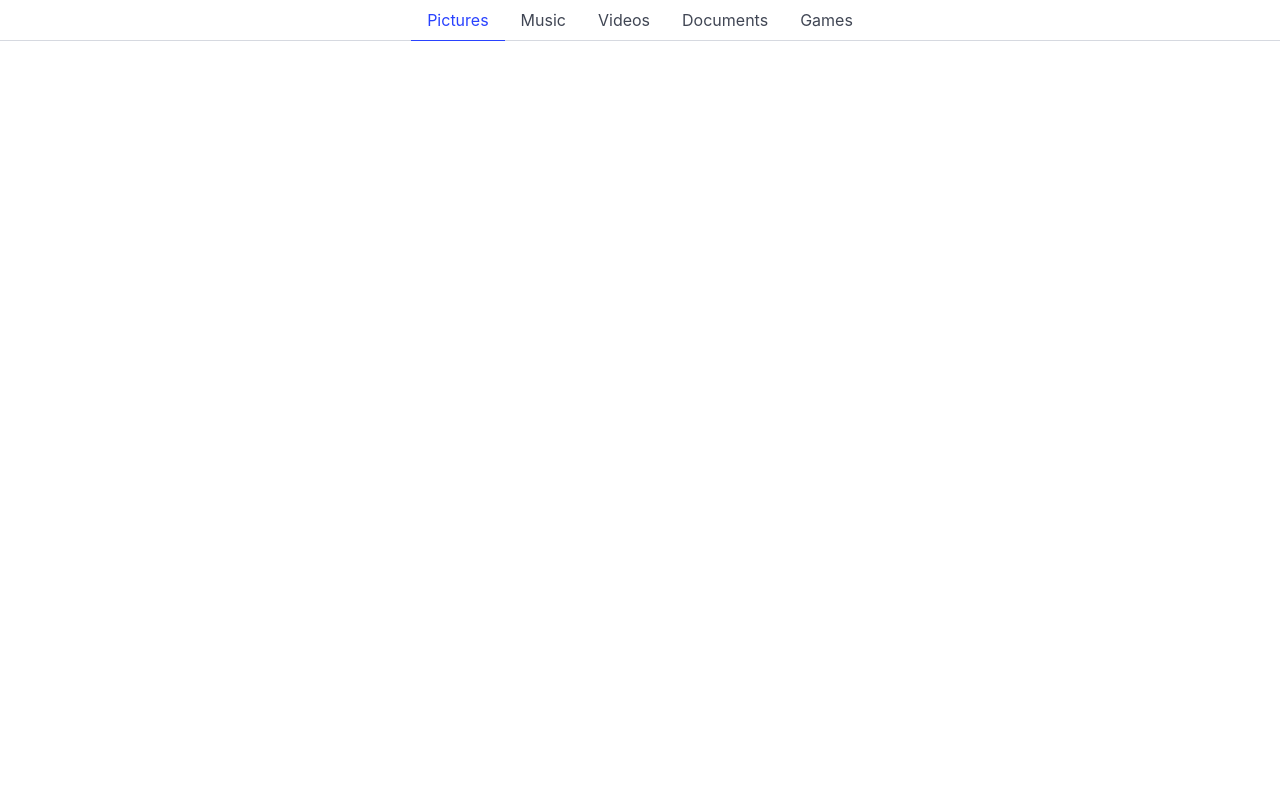
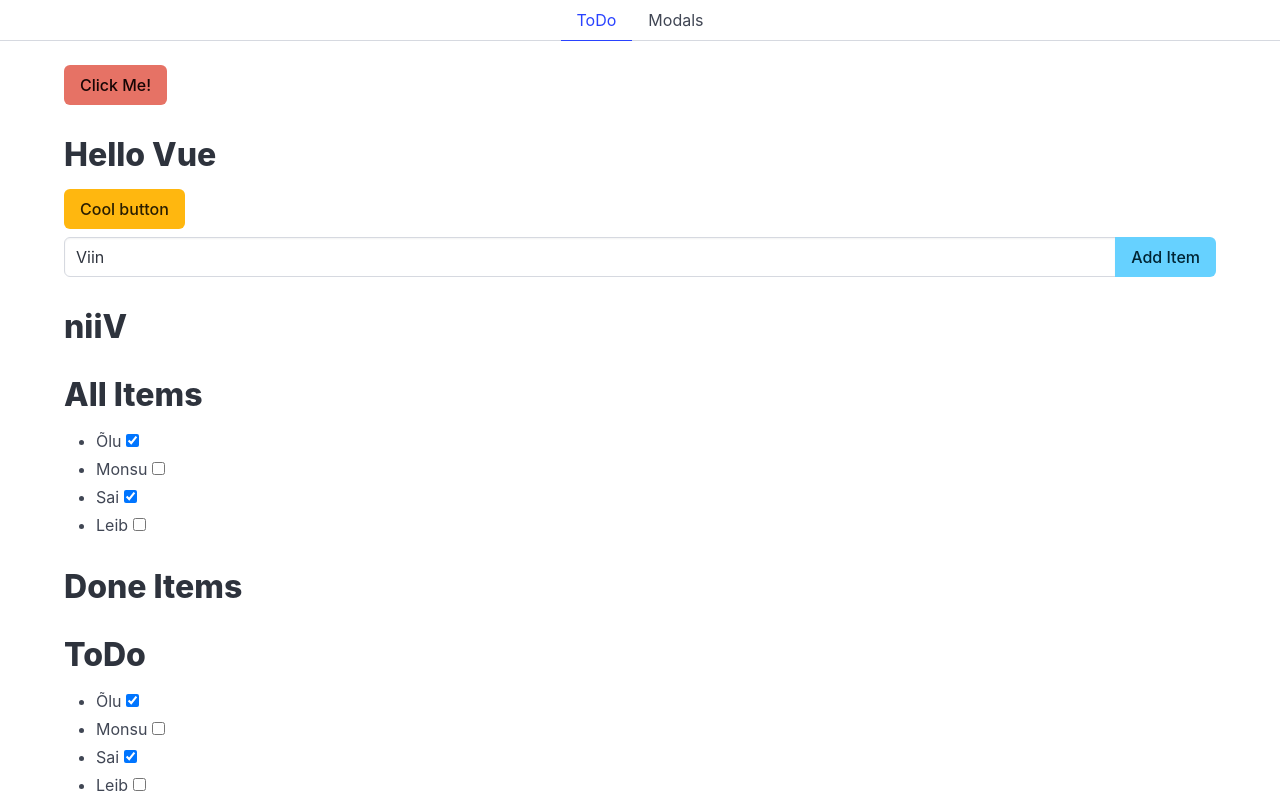
Before and after one commit to KeiraK2/learnjs, a Vue app: page / in a window 1280 px wide. Built offline with nearby package versions, Linux system fonts and the light colour scheme.

Commit message:
Add component is example

```diff
--- a/src/App.vue
+++ b/src/App.vue
@@ -1,14 +1,15 @@
 <script setup>
 import { ref } from 'vue';
 import Tab from './components/Tab.vue';
+
+import ToDo from './pages/ToDo.vue';
+import Modals from './pages/Modals.vue';
+
 let activeTab = ref(0);
-let titles = ref(['Pictures', 'Music', 'Videos' , 'Documents', 'Games']);
+let titles = ref(['ToDo', 'Modals']);
 let contents = ref([
-    'Some awesome Pictures',
-    'Some awesome Music',
-    'Some awesome Videos',
-    'Some awesome Documents',
-    'Some awesome Games',
+    ToDo,
+    Modals,
 ]);
 
 function setTab(index){
@@ -18,7 +19,5 @@ function setTab(index){
 
 <template>
     <tab :active="activeTab" :titles="titles" @change="setTab"></tab>
-    <div class="container content">
-        <h1>{{ contents[activateTab] }}</h1>
-    </div>
+    <component :is="contents[activeTab]"></component>
 </template>
--- a/src/components/Tab.vue
+++ b/src/components/Tab.vue
@@ -6,7 +6,7 @@ defineProps(['active', 'titles']);
         <ul>
             <li v-for="(title, index) in titles"
                 :class="{'is-active': index === active}"
-                @click="$emit('change', index)">
+                @click="$emit('change',)">
 
                 <a>{{ title }}</a>
 
--- a/src/pages/todo.vue
+++ b/src/pages/todo.vue
@@ -1,6 +1,6 @@
 <script setup>
 import { computed, ref } from 'vue';
-import ItemList from './components/ItemList.vue';
+import ItemList from '../components/ItemList.vue';
 
 let message = ref('Hello Vue');
 let isDanger = ref(false);
```
